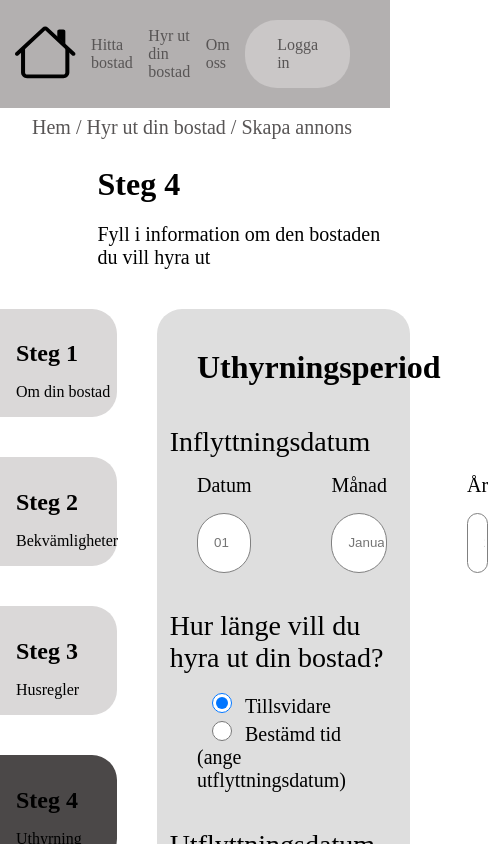
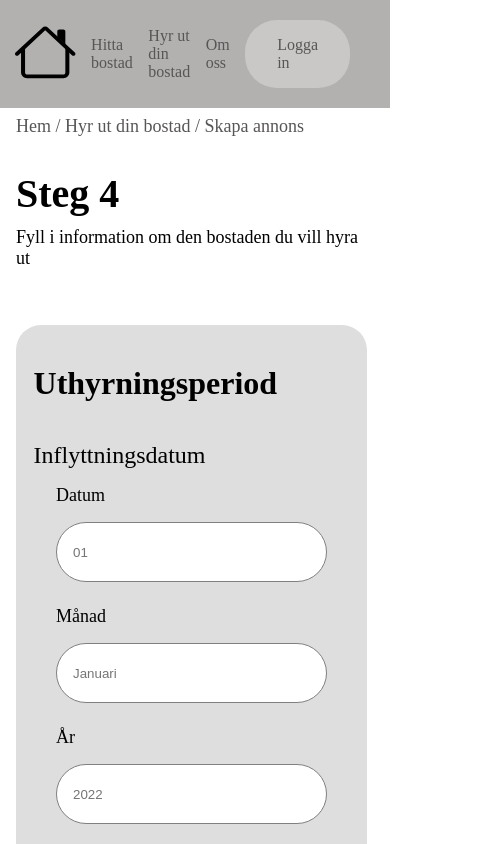
Before and after one commit to JonssonJohanna/Kollektiva, a Next.js app: page /StepFour in a window 390 px wide. Shown: the top 844 px of the page, 488 px wide, since content can reach past the window. Built offline with nearby package versions, Linux system fonts and the light colour scheme.

Commit message:
Added styling

```diff
--- a/pages/StepFour/index.js
+++ b/pages/StepFour/index.js
@@ -159,6 +159,7 @@
               <img
                 className={styles.imageDrop}
                 src="/icons/dropImage.svg"
+                alt="Icon for dropping images"
               ></img>
               <div className={styles.textDrop}>
                 Dra in dina filer och släpp här
@@ -178,7 +179,7 @@
       <div className={styles.save}>
         <div className={styles.columnButton}>
           <button className={styles.buttons}>Spara utkast</button>
-          <Link href="Preview">
+          <Link href="Preview" passHref>
             <button className={styles.button}>Förhandsgranskning</button>
           </Link>
         </div>
--- a/styles/StepFour.module.css
+++ b/styles/StepFour.module.css
@@ -206,3 +206,59 @@
   font-size: 20px;
   font-weight: 400;
 }
+
+/* Mobile */
+@media only screen and (max-width: 475px) {
+  .pageNavigate {
+    font-size: 18px;
+    margin-left: 1rem;
+  }
+  .mainTitle {
+    font-size: 40px;
+    padding-left: 16px;
+  }
+  .breadText {
+    padding-left: 16px;
+    padding-right: 28px;
+    margin-top: 10px;
+    font-size: 18px;
+  }
+  .leftContainer {
+    display: none;
+  }
+  .rightContainer {
+    width: 90%;
+    margin: 1rem;
+  }
+  .info {
+    margin-right: 0;
+  }
+  .title {
+    margin-left: 5%;
+  }
+  .inputFormDate {
+    flex-direction: column;
+  }
+  .titleField {
+    font-size: 18px;
+  }
+  .textField {
+    margin-bottom: 24px;
+  }
+  .moreInfo {
+    font-size: 24px;
+  }
+  .radioButtons {
+    margin-bottom: 30px;
+    display: flex;
+  }
+  .inputFormMoveOut {
+    flex-direction: column;
+  }
+  .costField {
+    width: 85%;
+  }
+  .labelField {
+    font-size: 18px;
+  }
+}
--- a/styles/StepOne.module.css
+++ b/styles/StepOne.module.css
@@ -22,7 +22,7 @@
 }
 
 .leftContainer {
-  width: 30%;
+  width: 17%;
   gap: 40px;
   display: flex;
   flex-direction: column;
@@ -39,19 +39,25 @@
 .stepOne {
   background-color: rgb(218, 216, 216);
   border-radius: 0px 25px 25px 0px;
+  height: 107px;
 }
 
 .active {
   background-color: rgb(75, 72, 72);
   border-radius: 0px 25px 25px 0px;
+  height: 107px;
 }
 .stepActive {
   padding-left: 1rem;
-  margin-bottom: 8px;
+  margin-top: 0;
+  margin-bottom: 0;
+  padding-top: 1rem;
 }
 .step {
   padding-left: 1rem;
-  margin-bottom: 8px;
+  margin-top: 0;
+  margin-bottom: 0;
+  padding-top: 1rem;
 }
 .stepInfo {
   padding-left: 1rem;
```
